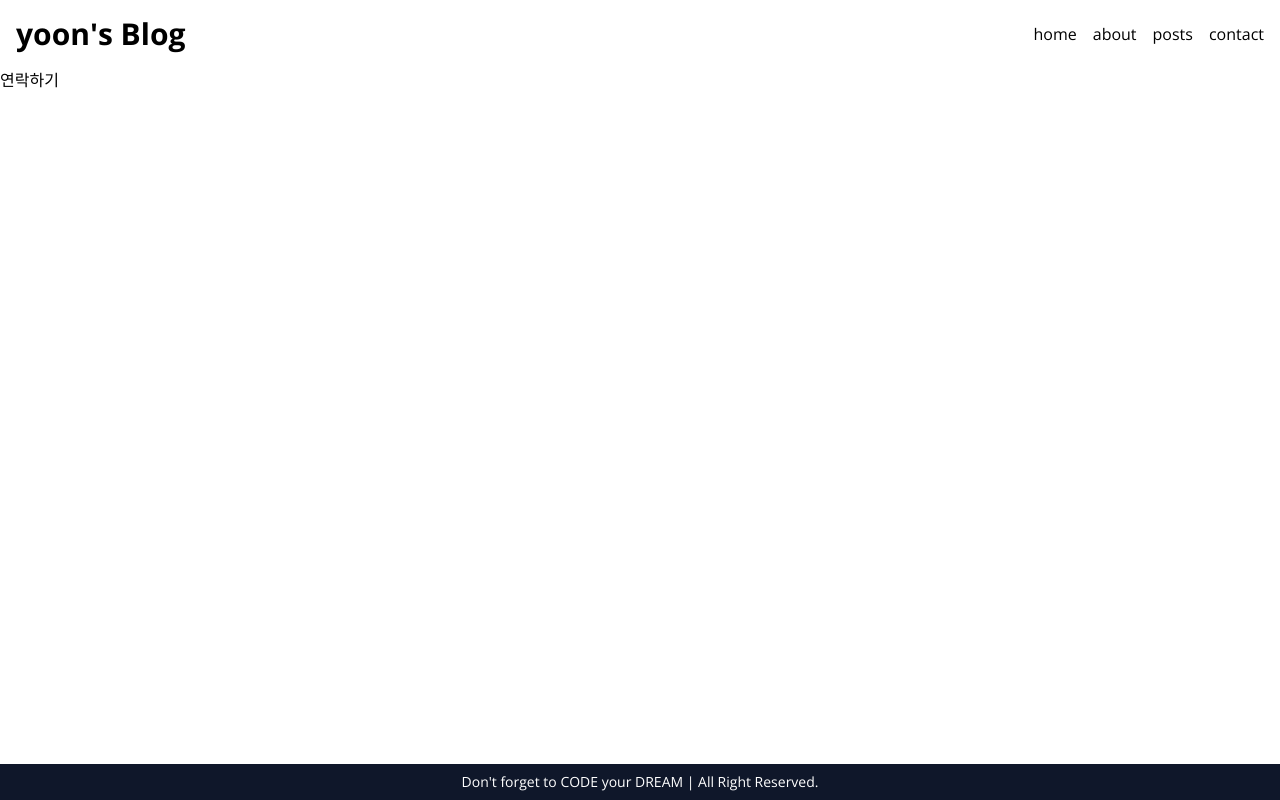
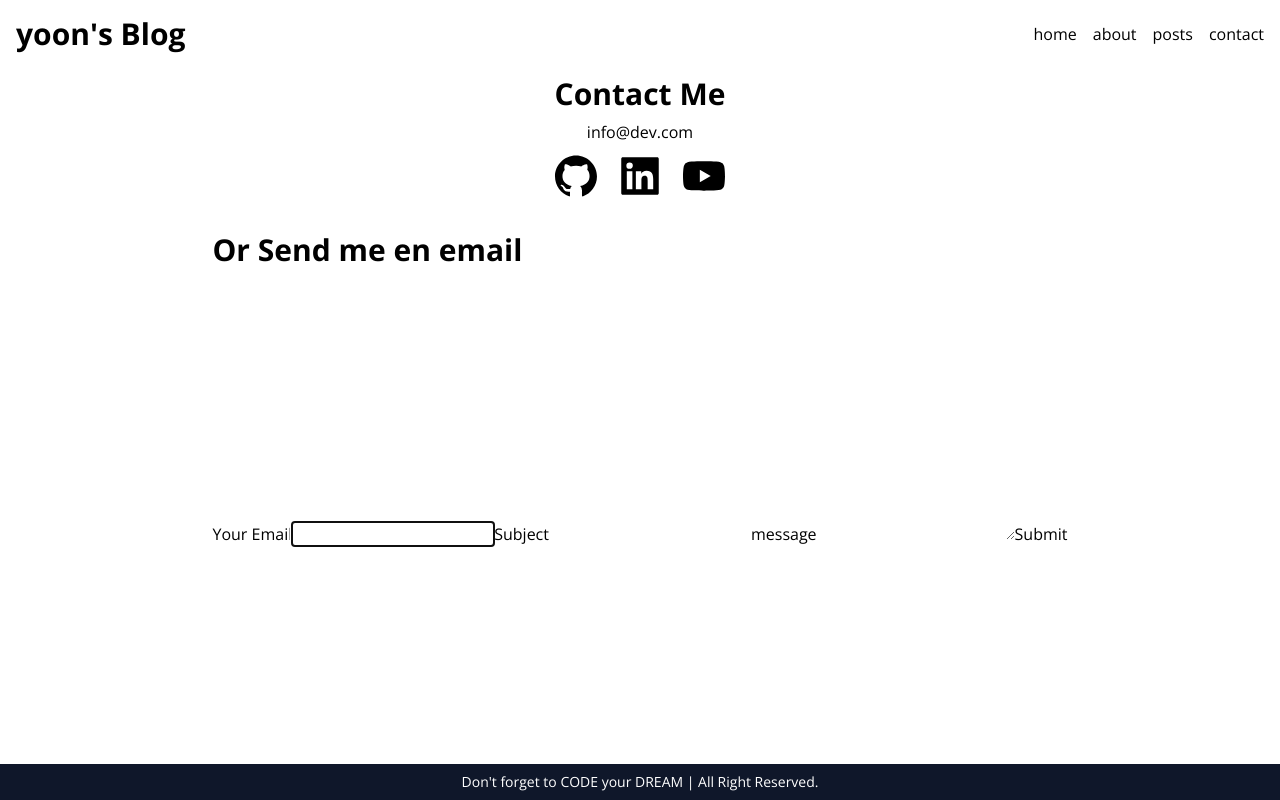
Before and after one commit to eeeyooon/Nextjs-Blog, a Next.js app: page /contact in a window 1280 px wide. Built offline with nearby package versions, Linux system fonts and the light colour scheme.

Commit message:
style: 이메일 입력 폼 생성

```diff
--- a/src/app/contact/page.tsx
+++ b/src/app/contact/page.tsx
@@ -1,3 +1,32 @@
+import ContactForm from "@/components/ContactForm";
+import { AiFillGithub, AiFillLinkedin, AiFillYoutube } from "react-icons/ai";
+const LINKS = [
+  { icon: <AiFillGithub />, url: "https://github.com/eeeyooon" },
+  { icon: <AiFillLinkedin />, url: "" },
+  { icon: <AiFillYoutube />, url: "" },
+];
 export default function ContactPage() {
-  return <p>연락하기</p>;
+  return (
+    <section className="flex flex-col items-center">
+      <h2 className="text-3xl font-bold my-2">Contact Me</h2>
+      <p>info@dev.com</p>
+      <div>
+        <ul className="flex gap-4 my-2 justify-center">
+          {LINKS.map((link, index) => (
+            <a
+              key={index}
+              href={link.url}
+              target="_blank"
+              rel="noreferrer"
+              className="text-5xl hover:text-blue-500"
+            >
+              {link.icon}
+            </a>
+          ))}
+        </ul>
+        <h2 className="text-3xl font-bold my-8">Or Send me en email</h2>
+        <ContactForm />
+      </div>
+    </section>
+  );
 }
--- /dev/null
+++ b/src/components/ContactForm.tsx
@@ -0,0 +1,63 @@
+"use client";
+
+import { ChangeEvent, FormEvent, useState } from "react";
+
+type Form = {
+  from: string;
+  subject: string;
+  message: string;
+};
+
+export default function ContactForm() {
+  const [form, setForm] = useState<Form>({
+    from: "",
+    subject: "",
+    message: "",
+  });
+
+  const onChange = (e: ChangeEvent<HTMLInputElement | HTMLTextAreaElement>) => {
+    const { name, value } = e.target;
+    setForm((prev) => ({ ...prev, [name]: value }));
+  };
+
+  const onSubmit = (e: FormEvent<HTMLFormElement>) => {
+    e.preventDefault();
+    console.log(form);
+  };
+
+  return (
+    <>
+      <form onSubmit={onSubmit}>
+        <label htmlFor="from">Your Email</label>
+        <input
+          type="email"
+          id="from"
+          name="from"
+          required
+          autoFocus
+          value={form.from}
+          onChange={onChange}
+        />
+        <label htmlFor="subject">Subject</label>
+        <input
+          type="text"
+          id="subject"
+          name="subject"
+          required
+          value={form.subject}
+          onChange={onChange}
+        />
+        <label htmlFor="message">message</label>
+        <textarea
+          rows={10}
+          id="message"
+          name="message"
+          required
+          value={form.message}
+          onChange={onChange}
+        />
+        <button>Submit</button>
+      </form>
+    </>
+  );
+}
```
